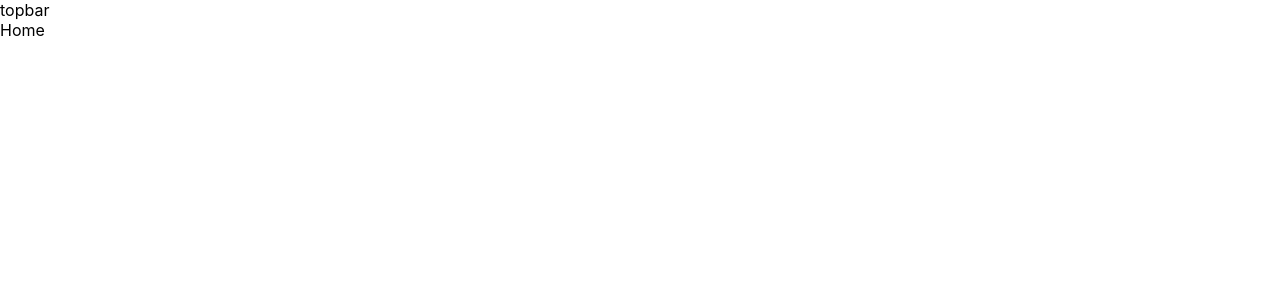
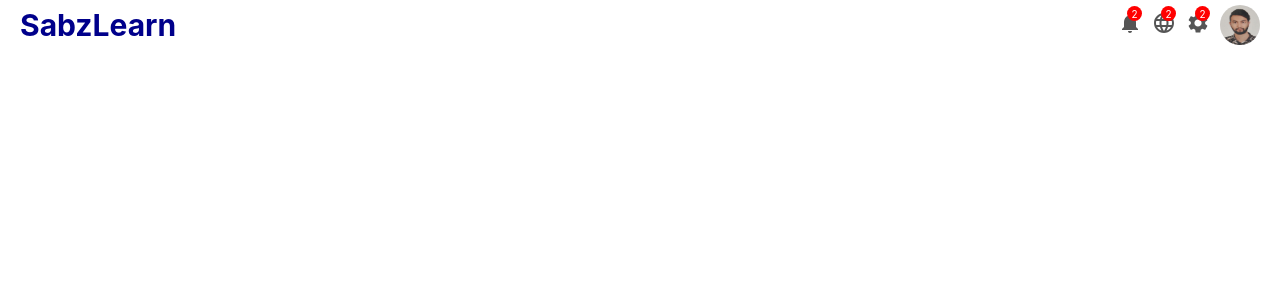
Before and after one commit to mohsenAKB/dashboaed-admin-with-react, a React (Create React App) app: page / in a window 1280 px wide. Shown: the top 300 px of the page. Built offline with nearby package versions, Linux system fonts and the light colour scheme.

Commit message:
Modify TopBar component:add Style and JSX

```diff
--- a/src/components/topBar/TopBar.css
+++ b/src/components/topBar/TopBar.css
@@ -0,0 +1,51 @@
+.topbar {
+  width: 100%;
+  height: 50px;
+  position: fixed;
+  background-color: #fff;
+  top: 0;
+  z-index: 999;
+}
+.topbarWrapper {
+  height: 100%;
+  padding: 0 20px;
+  display: flex;
+  justify-content: space-between;
+  align-items: center;
+}
+.logo {
+  font-weight: bold;
+  font-size: 30px;
+  cursor: pointer;
+  color: darkblue;
+}
+.topRight {
+  display: flex;
+  align-items: center;
+}
+.topbarIconContainer {
+  position: relative;
+  cursor: pointer;
+  margin-right: 10px;
+  color: #555;
+}
+.topIconBadge {
+  width: 15px;
+  height: 15px;
+  position: absolute;
+  top: -5px;
+  right: 0;
+  background-color: red;
+  color: #fff;
+  display: flex;
+  align-items: center;
+  justify-content: center;
+  font-size: 10px;
+  border-radius: 50%;
+}
+.topAvatar {
+  width: 40px;
+  height: 40px;
+  border-radius: 50%;
+  cursor: pointer;
+}
--- a/src/components/topBar/TopBar.jsx
+++ b/src/components/topBar/TopBar.jsx
@@ -1,11 +1,33 @@
-import React from 'react';
+import React from "react";
 import "./TopBar.css";
+import NotificationsIcon from "@mui/icons-material/Notifications";
+import LanguageIcon from "@mui/icons-material/Language";
+import SettingsIcon from "@mui/icons-material/Settings";
 const TopBar = () => {
-    return (
-        <div>
-            topbar
+  return (
+    <section className="topbar">
+      <div className="topbarWrapper">
+        <div className="topLeft">
+          <span className="logo">SabzLearn</span>
         </div>
-    );
-}
+        <div className="topRight">
+          <div className="topbarIconContainer">
+            <NotificationsIcon />
+            <span className="topIconBadge">2</span>
+          </div>
+          <div className="topbarIconContainer">
+            <LanguageIcon />
+            <span className="topIconBadge">2</span>
+          </div>
+          <div className="topbarIconContainer">
+            <SettingsIcon />
+            <span className="topIconBadge">2</span>
+          </div>
+          <img src="img/mohsen.jpg" className="topAvatar" />
+        </div>
+      </div>
+    </section>
+  );
+};
 
 export default TopBar;
```
Also changed, not shown: public/img/mohsen.jpg (added).
